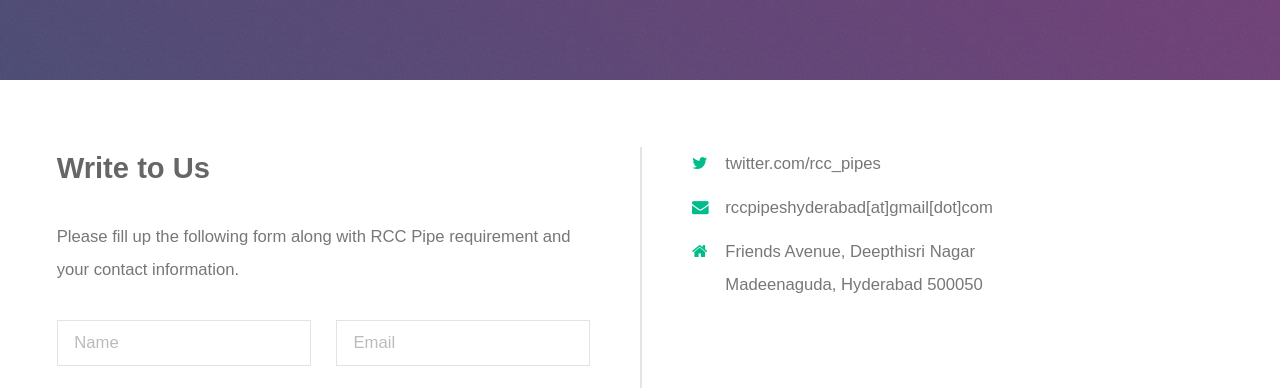
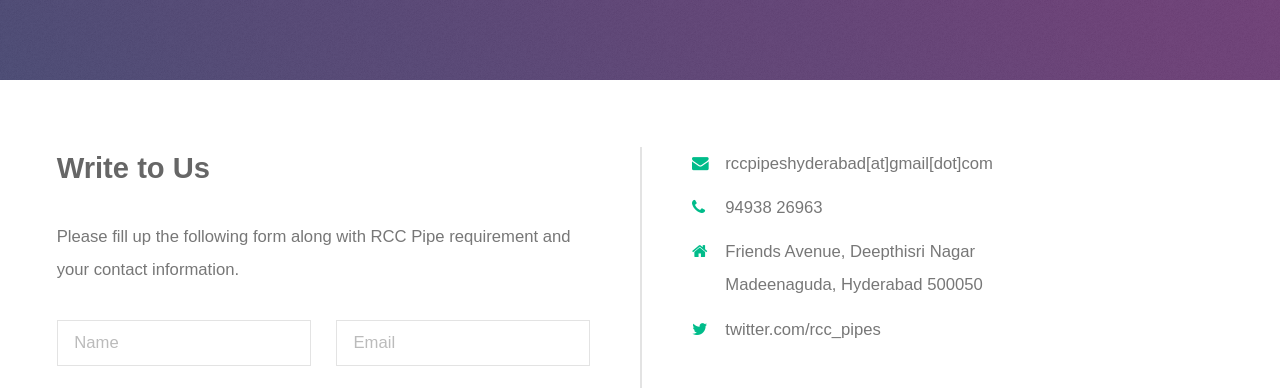
Before and after one commit to rccpipes/rccpipes.github.io, a plain HTML site: page rcc-pipe-supplier-contact.html in a window 1280 px wide. Shown: the part 389-777 px from the top of the page. Drawn offline with Linux system fonts and the light colour scheme.

Commit message:
Update rcc-pipe-supplier-contact.html

```diff
--- a/rcc-pipe-supplier-contact.html
+++ b/rcc-pipe-supplier-contact.html
@@ -58,10 +58,11 @@
 					</section>
 					<section>
 						<ul class="contact">
-							<li class="fa-twitter"><a href="https://twitter.com/rcc_pipes">twitter.com/rcc_pipes</a></li>
 							<!-- li class="fa-facebook"><a href="#">facebook.com/untitled-tld</a></li -->
 							<li class="fa-envelope"><a href="mailto:rccpipeshyderabad+sitelisting@gmail.com">rccpipeshyderabad[at]gmail[dot]com</a></li>
+							<li class="fa-phone">94938 26963</li>
 							<li class="fa-home">Friends Avenue, Deepthisri Nagar<br/>Madeenaguda, Hyderabad 500050</li>
+							<li class="fa-twitter"><a href="https://twitter.com/rcc_pipes">twitter.com/rcc_pipes</a></li>
 						</ul>
 					</section>
 				</div>
```
